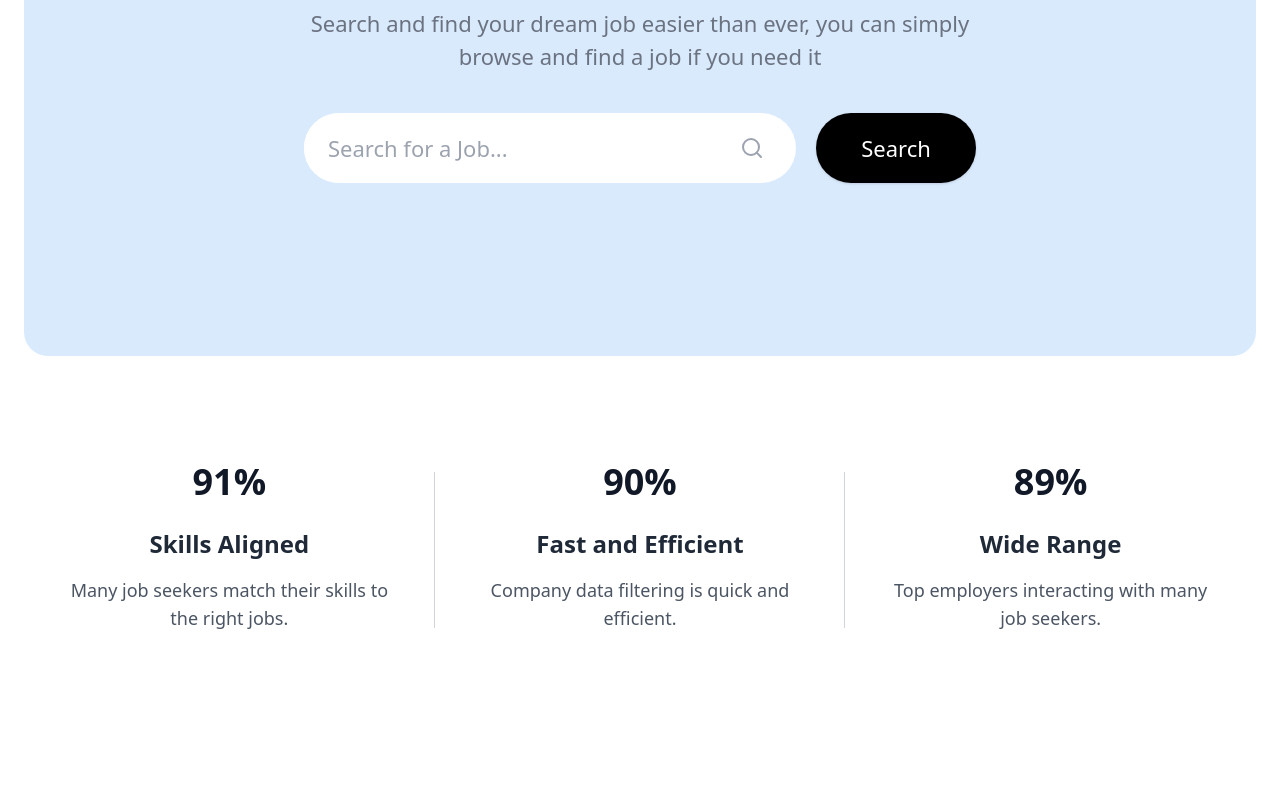
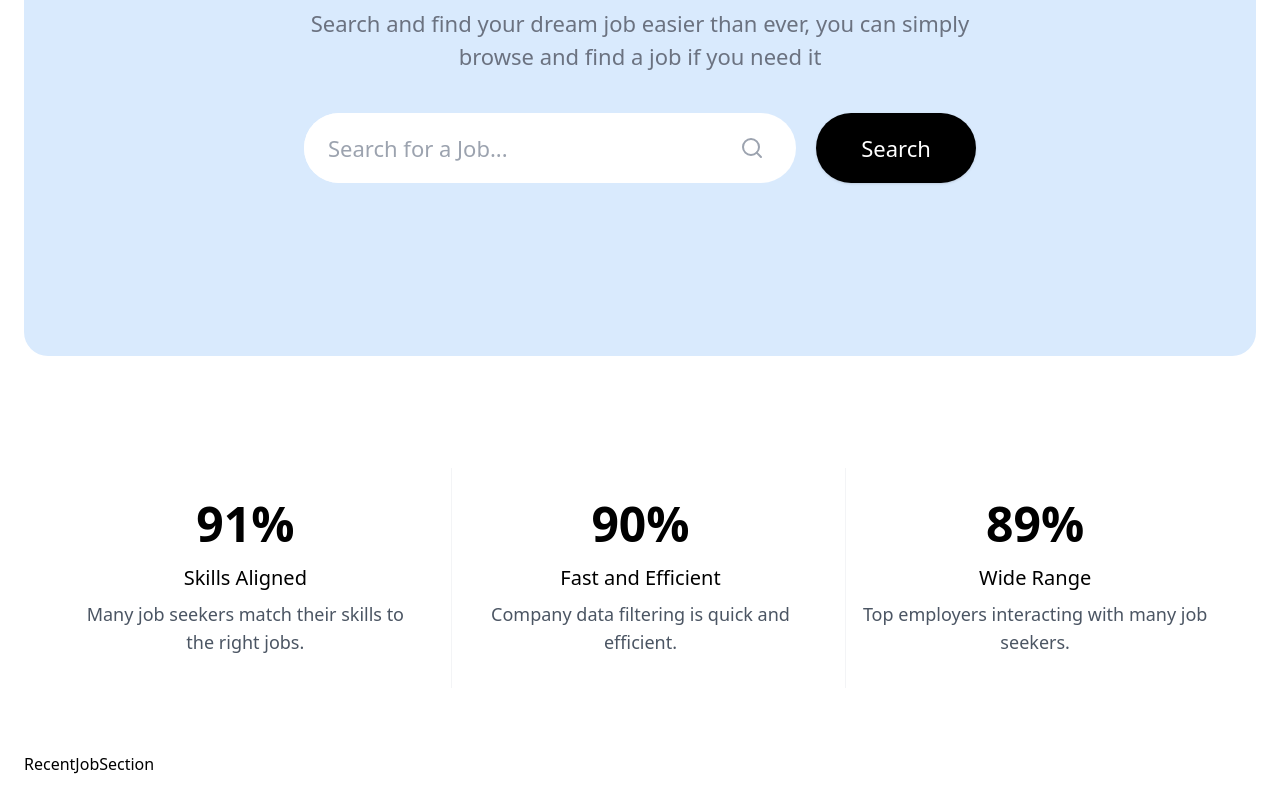
Before and after one commit to m-ahmed-anwer/flint, a Next.js app: page / in a window 1280 px wide. Shown: the part 525-1325 px from the top of the page. Before the commit the page ends 1293 px from the top, so only its background shows below. Built offline with nearby package versions, Linux system fonts and the light colour scheme; no server answers.

Commit message:
Updated the Flint Section

```diff
--- a/app/(root)/page.tsx
+++ b/app/(root)/page.tsx
@@ -1,7 +1,7 @@
 import HeroSection from "@/components/HeroSection";
 import FlintSection from "@/components/FlintSection";
-import { Button } from "@/components/ui/button";
 import React from "react";
+import RecentJobSection from "@/components/RecentJobSection";
 
 const Home = async ({
   searchParams,
@@ -14,6 +14,7 @@ const Home = async ({
     <div className="sm:p-3 md:p-6 p-1">
       <HeroSection query={query} />
       <FlintSection />
+      <RecentJobSection />
     </div>
   );
 };
--- a/app/globals.css
+++ b/app/globals.css
@@ -42,35 +42,23 @@
     @apply size-[50px] w-[70px]  rounded-full bg-black flex justify-center items-center text-[22px] sm:min-h-[70px] min-h-[60px] font-normal !important;
   }
 
-  /* Skills Section */
+  /* Flint Section */
   .skills-section {
-    @apply flex flex-col md:flex-row justify-center text-center w-full py-16;
+    @apply mx-auto max-w-screen-xl px-4 py-12 sm:px-6 md:py-16 lg:px-8;
   }
-  .skills-item {
-    @apply relative p-10 flex flex-col md:w-1/3 border-b md:border-b-0;
+  .skills-grid {
+    @apply grid grid-cols-1 gap-4 sm:grid-cols-3 sm:divide-x sm:divide-gray-100;
   }
-
-  /* Divider Line for Large Screens */
-  .skills-item:not(:last-child)::before {
-    @apply hidden md:block absolute top-0 bottom-0 right-0 bg-gray-300;
-    content: "";
-    width: 1px;
-    height: 60%;
-    margin: auto;
+  .skills-grid-item {
+    @apply flex flex-col px-4 py-8 text-center;
   }
-
-  /* Text Styling */
-  .skills-percent {
-    @apply font-extrabold sm:text-4xl text-3xl text-gray-900;
-    line-height: 1.2;
+  .skills-percentage {
+    @apply text-4xl font-semibold text-black md:text-5xl;
   }
   .skills-text-bold {
-    @apply font-semibold sm:text-2xl text-xl mt-4 text-gray-800;
+    @apply text-xl font-medium mt-4;
   }
   .skills-text-light {
-    @apply font-normal text-gray-600 sm:text-lg text-base mt-2 leading-relaxed;
-  }
-  .skills-item > div {
-    @apply mb-2;
+    @apply mt-2 text-gray-600 sm:text-lg text-base;
   }
 }
--- a/components/FlintSection.tsx
+++ b/components/FlintSection.tsx
@@ -3,28 +3,35 @@ import React from "react";
 const FlintSection = () => {
   return (
     <section className="skills-section">
-      <div className="skills-item">
-        <div className="skills-percent">91%</div>
-        <div className="skills-text-bold">Skills Aligned</div>
-        <div className="skills-text-light">
+      <div className="mt-8 sm:mt-12">
+        <dl className="skills-grid">
+          {/* First Feature */}
+          <div className="skills-grid-item">
+            <dd className="skills-percentage">91%</dd>
+            <dt className="skills-text-bold">Skills Aligned</dt>
+            <p className="skills-text-light">
               Many job seekers match their skills to the right jobs.
-        </div>
+            </p>
           </div>
 
-      <div className="skills-item">
-        <div className="skills-percent">90%</div>
-        <div className="skills-text-bold">Fast and Efficient</div>
-        <div className="skills-text-light">
+          {/* Second Feature */}
+          <div className="skills-grid-item">
+            <dd className="skills-percentage">90%</dd>
+            <dt className="skills-text-bold">Fast and Efficient</dt>
+            <p className="skills-text-light">
               Company data filtering is quick and efficient.
-        </div>
+            </p>
           </div>
 
-      <div className="skills-item">
-        <div className="skills-percent">89%</div>
-        <div className="skills-text-bold">Wide Range</div>
-        <div className="skills-text-light">
+          {/* Third Feature */}
+          <div className="skills-grid-item">
+            <dd className="skills-percentage">89%</dd>
+            <dt className="skills-text-bold">Wide Range</dt>
+            <p className="skills-text-light">
               Top employers interacting with many job seekers.
+            </p>
           </div>
+        </dl>
       </div>
     </section>
   );
--- /dev/null
+++ b/components/RecentJobSection.tsx
@@ -0,0 +1,7 @@
+import React from "react";
+
+const RecentJobSection = () => {
+  return <div>RecentJobSection</div>;
+};
+
+export default RecentJobSection;
```
Lines whose indentation alone changed are shown as unchanged.
